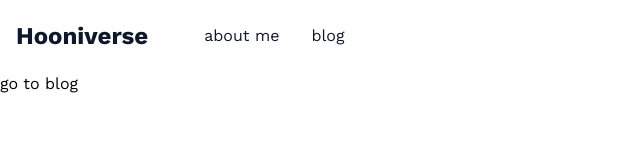
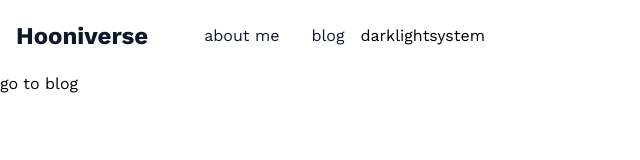
Before and after one commit to holahoon/Holahoon-website, a Next.js app: page / in a window 1280 px wide. Shown: the top 160 px of the page, without its empty margins (0-640 px from the left). Built offline with nearby package versions, Linux system fonts and the light colour scheme.

Commit message:
chore: config

```diff
--- a/src/app/layout.tsx
+++ b/src/app/layout.tsx
@@ -8,8 +8,8 @@ import "../styles/globals.css"
 const font = Work_Sans({ subsets: ["latin"] })
 
 export const metadata = {
-   title: "Create Next App",
-   description: "Generated by create next app",
+   title: "Hooniverse",
+   description: "Hey! I'm DK! welcome to my hooniverse!",
 }
 
 export default function RootLayout({
--- a/src/components/navigation/navigation.tsx
+++ b/src/components/navigation/navigation.tsx
@@ -1,6 +1,7 @@
 import Link from "next/link"
 
 import { navList } from "@/libs/nav-list"
+import ThemeToggle from "../theme-toggle/theme-toggle"
 
 export default function navigation() {
    return (
@@ -23,7 +24,9 @@ export default function navigation() {
                ))}
             </ul>
 
-            <ul className="ml-auto flex">{/* TODO: toggle mode */}</ul>
+            <div className="ml-auto flex">
+               <ThemeToggle />
+            </div>
          </nav>
       </header>
    )
--- /dev/null
+++ b/src/components/theme-toggle/theme-toggle.tsx
@@ -0,0 +1,15 @@
+"use client"
+
+import { useTheme } from "next-themes"
+
+export default function ThemeToggle() {
+   const { themes, setTheme } = useTheme()
+
+   return (
+      <>
+         <button onClick={() => setTheme("dark")}>dark</button>
+         <button onClick={() => setTheme("light")}>light</button>
+         <button onClick={() => setTheme("system")}>system</button>
+      </>
+   )
+}
```
Also changed, not shown: prettier.config.js (+6 -6 lines).
